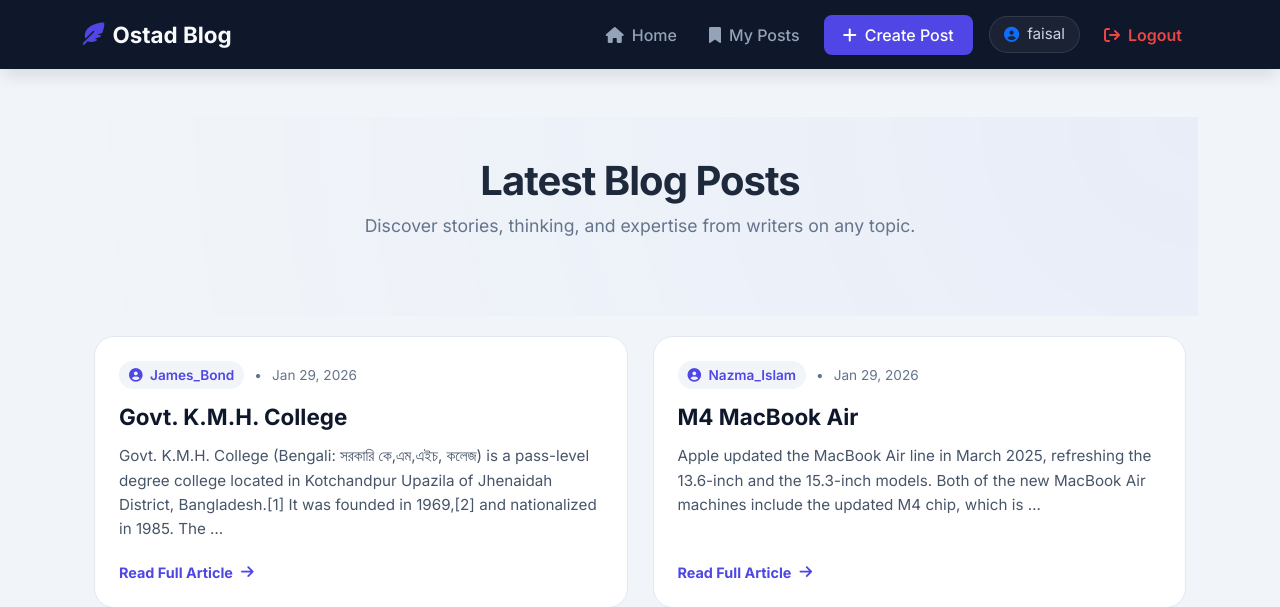
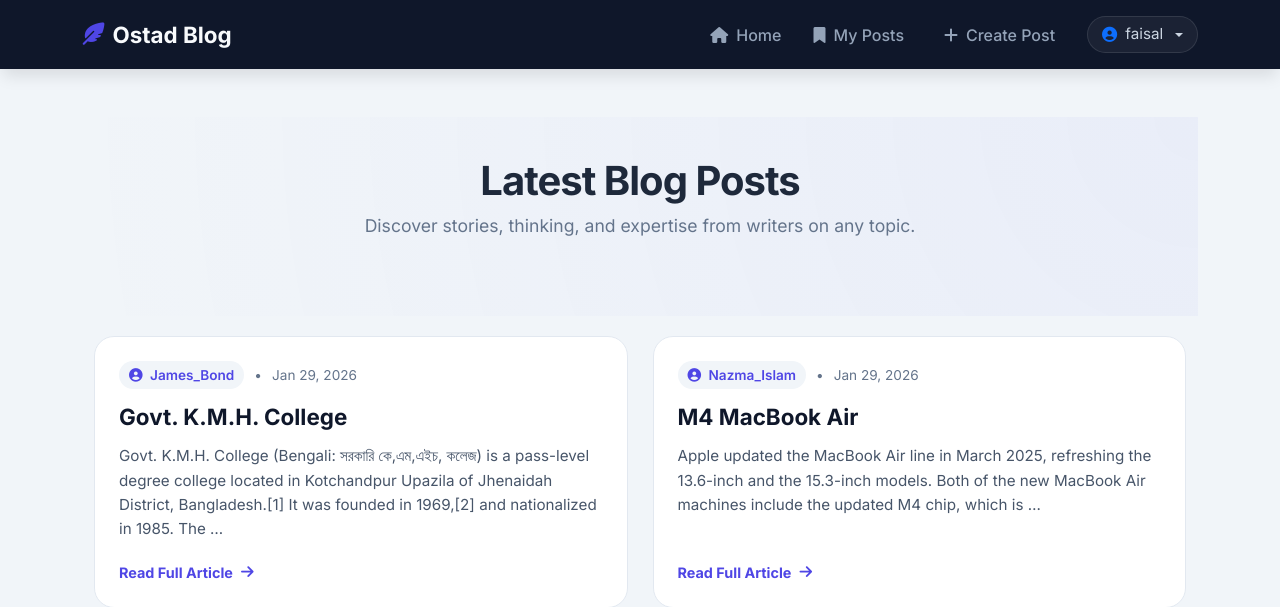
Before and after one commit to abrarfahimabir/Ostad.Blog, a Django app: page / in a window 1280 px wide. Shown: the top 607 px of the page. Run offline with Django 5.2, Linux system fonts and the light colour scheme; a user stored in the database is signed in; data comes from the database, SQL or seed files in the repository; both versions use the stored data as it was after the commit; some libraries are stand-ins or nearby versions.

Commit message:
logout option remove from navbar and add it on profile icon

```diff
--- a/templates/base.html
+++ b/templates/base.html
@@ -86,16 +86,57 @@
         padding: 6px 14px;
         border-radius: 50px;
         border: 1px solid rgba(255, 255, 255, 0.1);
+        cursor: pointer;
+        transition: all 0.3s ease;
+        position: relative;
       }
 
-      .btn-create {
-        background-color: var(--primary-color) !important;
-        color: white !important;
-        border-radius: 8px;
-        padding: 0.5rem 1.2rem !important;
+      .user-info:hover {
+        background: rgba(255, 255, 255, 0.1);
+        transform: translateY(-1px);
       }
 
-      .btn-logout { color: var(--danger-color) !important; font-weight: 600; }
+      .dropdown-menu {
+        background: var(--dark-bg);
+        border: 1px solid rgba(255, 255, 255, 0.1);
+        border-radius: 12px;
+        box-shadow: 0 10px 25px rgba(0, 0, 0, 0.3);
+        animation: slideDown 0.3s ease-out;
+        margin-top: 8px;
+      }
+
+      @keyframes slideDown {
+        from {
+          opacity: 0;
+          transform: translateY(-10px);
+        }
+        to {
+          opacity: 1;
+          transform: translateY(0);
+        }
+      }
+
+      .dropdown-item {
+        color: #94a3b8;
+        padding: 12px 20px;
+        transition: all 0.2s ease;
+      }
+
+      .dropdown-item:hover {
+        background: rgba(255, 255, 255, 0.1);
+        color: var(--text-light);
+        transform: translateX(5px);
+      }
+
+      .btn-logout-dropdown {
+        color: var(--danger-color) !important;
+        font-weight: 600;
+      }
+
+      .btn-logout-dropdown:hover {
+        background: rgba(239, 68, 68, 0.1);
+        color: var(--danger-color) !important;
+      }
 
       /* Simple Modern Footer */
       .simple-footer {
@@ -147,18 +188,22 @@
                 <li class="nav-item">
                   <a class="nav-link btn-create ms-lg-2" href="{% url 'post_create' %}"><i class="fa-solid fa-plus"></i> Create Post</a>
                 </li>
-                <li class="nav-item ms-lg-3 d-flex align-items-center gap-2">
-                  <span class="user-info d-none d-lg-flex align-items-center gap-2">
+                <li class="nav-item ms-lg-3">
+                  <div class="dropdown">
+                    <span class="user-info d-flex align-items-center gap-2 dropdown-toggle" data-bs-toggle="dropdown" aria-expanded="false">
                       <i class="fa-solid fa-circle-user text-primary"></i> {{ user.username }}
                     </span>
+                    <ul class="dropdown-menu">
+                      <li>
                         <form action="{% url 'logout' %}" method="post" class="m-0">
                           {% csrf_token %}
-                    <button type="submit" class="nav-link btn-logout px-3 border-0 bg-transparent">
-                      <i class="fa-solid fa-arrow-right-from-bracket"></i>
-                      <span class="d-lg-none">Logout ({{ user.username }})</span>
-                      <span class="d-none d-lg-inline">Logout</span>
+                          <button type="submit" class="dropdown-item btn-logout-dropdown">
+                            <i class="fa-solid fa-arrow-right-from-bracket me-2"></i> Logout
                           </button>
                         </form>
+                      </li>
+                    </ul>
+                  </div>
                 </li>
               {% else %}
                 <li class="nav-item">
```
Also changed, not shown: db.sqlite3. Lines whose indentation alone changed are shown as unchanged.
